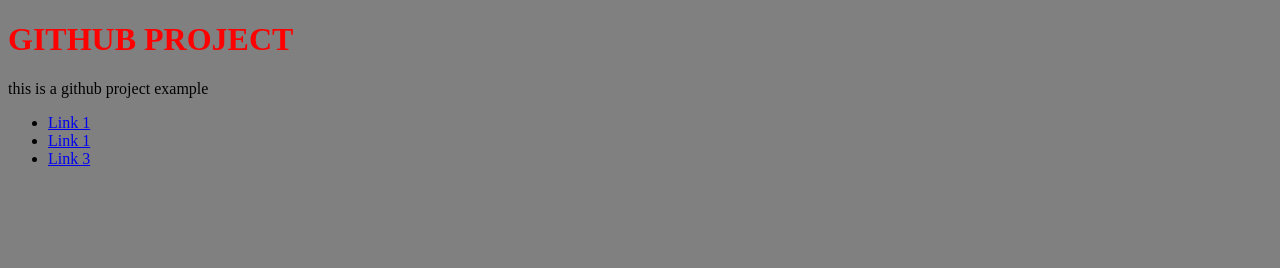
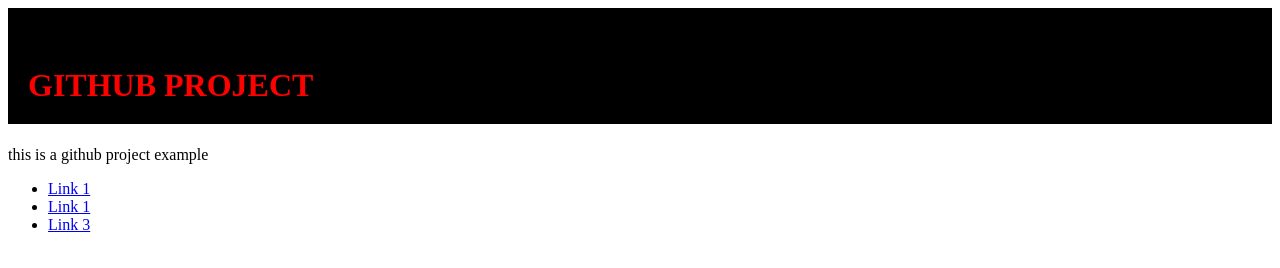
Before and after one commit to Xtres5/githubproject, a plain HTML site: page index.html in a window 1280 px wide. Drawn offline with Linux system fonts and the light colour scheme.

Commit message:
edit ccs

```diff
--- a/css/styles.css
+++ b/css/styles.css
@@ -1,7 +1,12 @@
 body {
-  background-color: grey;
+}
+
+header{
+  background-color: black;
+  <background-size: 300px;
 }
 
 h1 {
   color: red;
+  padding: 20px;
 }
--- a/index.html
+++ b/index.html
@@ -6,7 +6,10 @@
     <title>Github Project</title>
   </head>
   <body>
-    <h1>GITHUB PROJECT</h1>
+    <header>
+      <br>
+      <h1>GITHUB PROJECT</h1>
+    </header>
     <p>this is a github project example</p>
     <nav class="splash">
       <ul>
```
